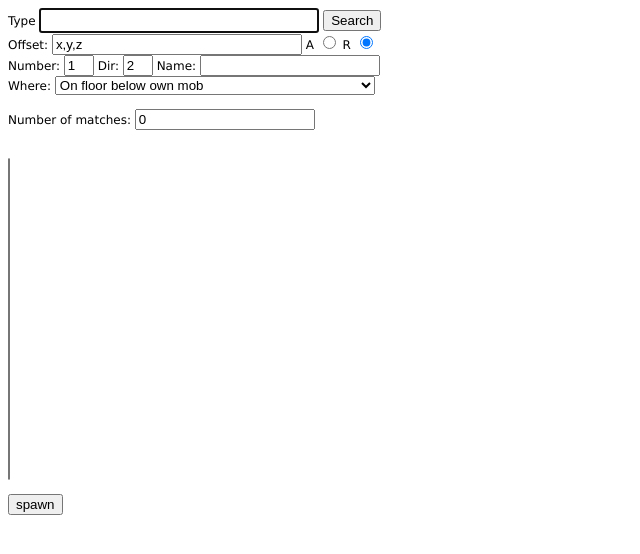
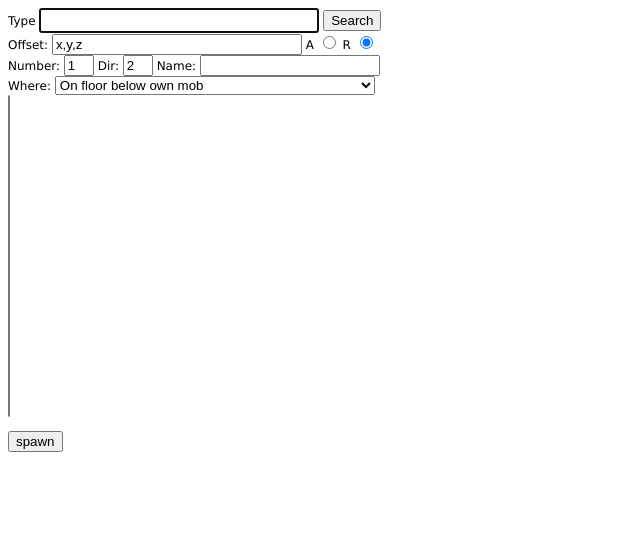
Before and after one commit to ESCALATION-ROCKS/Escalation, a plain HTML site: page html/create_object.html in a window 1280 px wide. Shown: the whole page, without its empty margins (0-640 px from the left). Drawn offline with Linux system fonts and the light colour scheme.

Commit message:
Removes the Number of matches from the create object panel

```diff
--- a/html/create_object.html
+++ b/html/create_object.html
@@ -43,9 +43,7 @@
 				<!-- <option value='inhand'>In own mob's hand</option> -->
 				<option value='inmarked'>In marked object</option>
 			</select>
-		<br><br>
-		Number of matches: <input id="number" value="0" style="width:180px"><br>
-		<br><br>
+
 
 		<div id="selector_hs">
 			<select name="object_list" id="object_list" multiple size="20">
@@ -77,7 +75,6 @@
 			}
 			object_list_container.innerHTML = '<select name="object_list" id="object_list" multiple size="20">' +
 			newOpts + '</select>';
-			document.getElementById("number").value = from_list.length;
 		}
 
 		function updateSearch()
```
